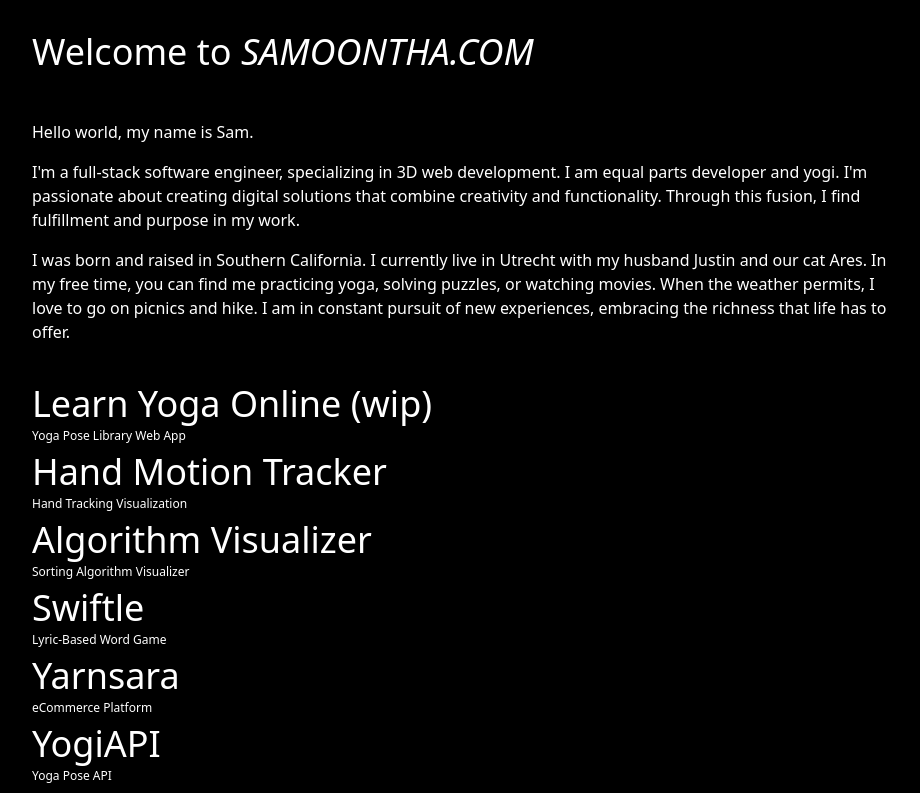
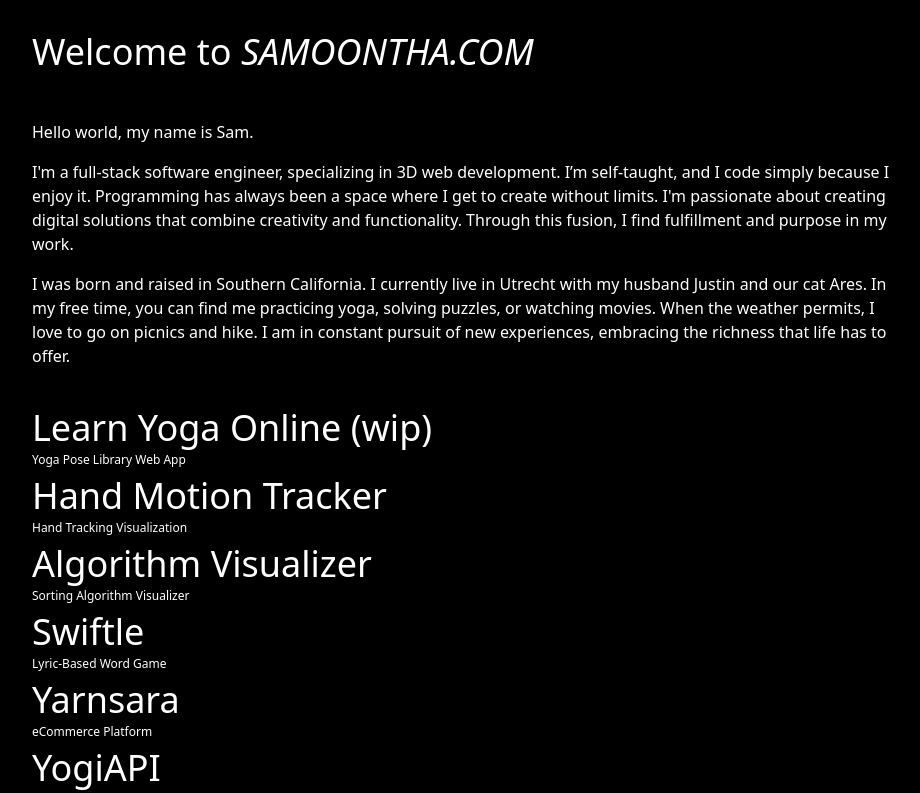
Before and after one commit to samanthacabrera/portfolio, a React (Vite) app: page / in a window 1280 px wide. Shown: the top 793 px of the page, without its empty margins (176-1096 px from the left). Built offline with nearby package versions, Linux system fonts and the light colour scheme.

Commit message:
update about (again)

```diff
--- a/src/pages/About.jsx
+++ b/src/pages/About.jsx
@@ -4,18 +4,16 @@ function About() {
   return (
     <div className="group flex flex-col items-center">
       <div className="space-y-4 pb-4">
-        <p className="text-4xl py-8">Welcome to <span className="italic uppercase">Samoontha.com</span></p>
+        <p className="text-4xl py-8">Welcome to <span className="text-orange-600 md:text-inherit group-hover:text-orange-600 transition duration-500 italic uppercase">Samoontha.com</span></p>
         <p>
           Hello <span className="text-pink-600 md:text-inherit group-hover:text-pink-600 transition duration-500">world</span>,
           my name is
           <span className="text-orange-600 md:text-inherit group-hover:text-orange-600 transition duration-500"> Sam</span>.
         </p>
+
         <p>
           I'm a full-stack <span className="text-lime-600 md:text-inherit group-hover:text-lime-600 transition duration-500 delay-200">software engineer</span>, specializing in <span className="text-pink-600 md:text-inherit group-hover:text-pink-600 transition duration-500 delay-300">3D</span> web development.
-          I am equal parts
-            <span className="text-yellow-500 md:text-inherit group-hover:text-yellow-500 transition duration-500 delay-300"> developer </span>
-            and
-            <span className="text-cyan-600 md:text-inherit group-hover:text-cyan-600 transition duration-500 delay-500"> yogi</span>.
+          I’m <span className="text-orange-600 md:text-inherit group-hover:text-orange-600 transition duration-500 delay-200">self-taught</span>, and I code simply because I <span className="text-yellow-500 md:text-inherit group-hover:text-yellow-500 transition duration-500 delay-200">enjoy</span> it. Programming has always been a space where I get to <span className="text-pink-600 md:text-inherit group-hover:text-pink-600 transition duration-500 delay-200">create</span> without limits.
             I'm <span className="text-lime-600 md:text-inherit group-hover:text-lime-600 transition duration-500 delay-200">passionate</span> about creating digital solutions that combine <span className="text-yellow-500 md:text-inherit group-hover:text-yellow-500 transition duration-500 delay-300">creativity</span> and <span className="text-cyan-600 md:text-inherit group-hover:text-cyan-600 transition duration-500 delay-400">functionality</span>.
             Through this fusion, I find <span className="text-yellow-500 md:text-inherit group-hover:text-yellow-500 transition duration-500 delay-300">fulfillment</span> and <span className="text-cyan-600 md:text-inherit group-hover:text-cyan-600 transition duration-500 delay-400">purpose</span> in my work.
         </p>
```
